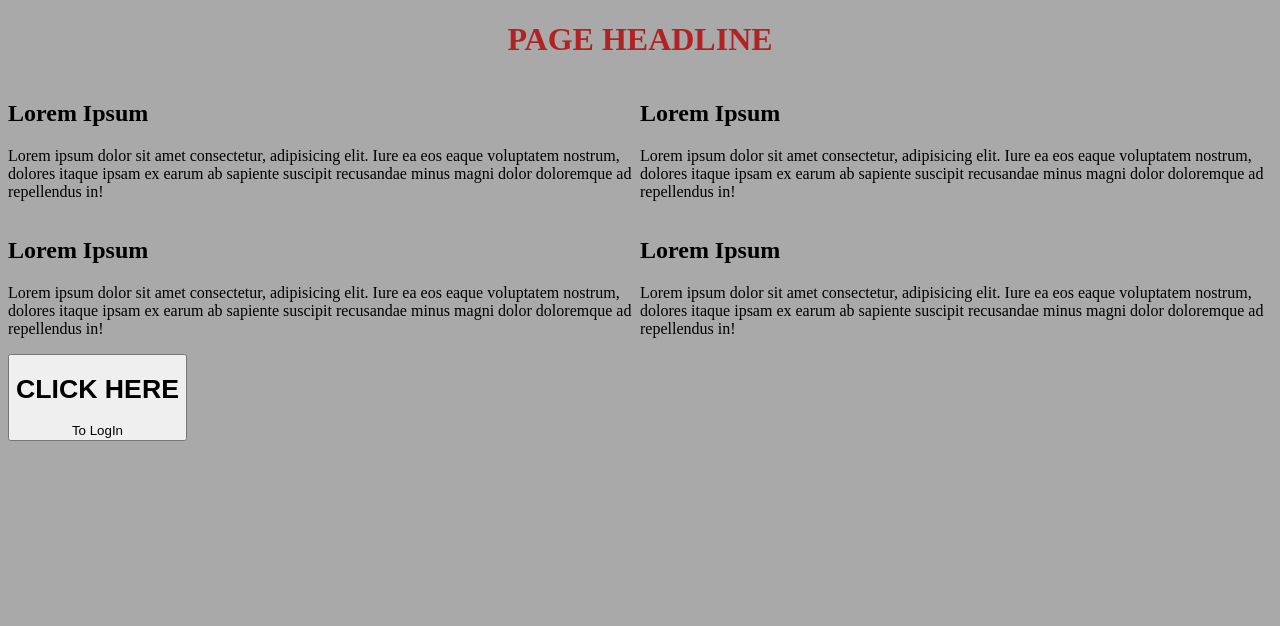
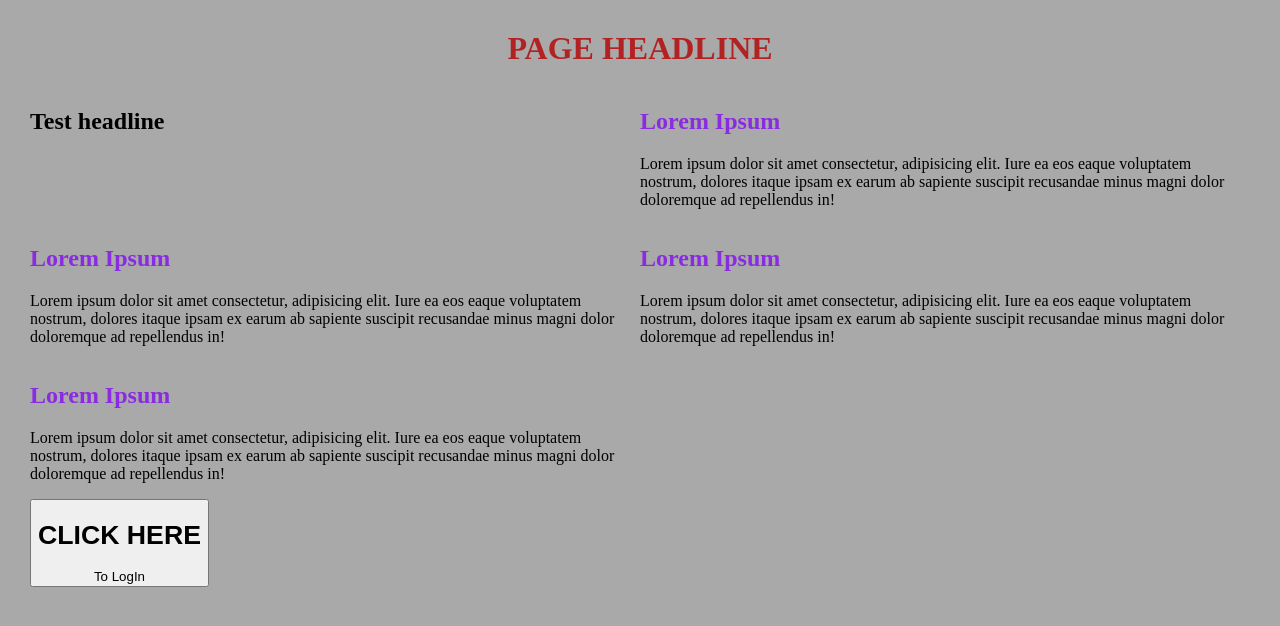
Before and after one commit to Bryscar20/python_curriculum, a Flask app: page / in a window 1280 px wide. Shown: the top 626 px of the page. Run offline with Flask 2, Linux system fonts and the light colour scheme.

Commit message:
html styleEmbed#1

```diff
--- a/login/Templates/index.html
+++ b/login/Templates/index.html
@@ -6,24 +6,27 @@
         <link rel="stylesheet" id="styles"  href="{{ url_for('static', filename='css/index.css') }}" />
     </head>
     <body>
-        <div class="headline">
+        <div class="headline" style=" color: firebrick;
+        text-align: center;
+        font-weight: bolder;">
             <h1>PAGE HEADLINE</h1>
         </div>
-        <div class="wrapper">
+        <div class="wrapper" style="display: grid; grid-template-columns: 1fr 1fr; grid-template-rows: repeat(min-width, 800px 1fr)">
+            <h2>Test headline</h2>
             <div class="one">
-                <h2>Lorem Ipsum</h2>
+                <strong><h2 style="color: blueviolet">Lorem Ipsum</h2></strong>
                 <p>Lorem ipsum dolor sit amet consectetur, adipisicing elit. Iure ea eos eaque voluptatem nostrum, dolores itaque ipsam ex earum ab sapiente suscipit recusandae minus magni dolor doloremque ad repellendus in!</p>
             </div>
             <div class="two">
-                <h2>Lorem Ipsum</h2>
+                <strong><h2 style="color: blueviolet">Lorem Ipsum</h2></strong>
                 <p>Lorem ipsum dolor sit amet consectetur, adipisicing elit. Iure ea eos eaque voluptatem nostrum, dolores itaque ipsam ex earum ab sapiente suscipit recusandae minus magni dolor doloremque ad repellendus in!</p>
             </div>
             <div class="three">
-                <h2>Lorem Ipsum</h2>
+                <strong><h2 style="color: blueviolet">Lorem Ipsum</h2></strong>
                 <p>Lorem ipsum dolor sit amet consectetur, adipisicing elit. Iure ea eos eaque voluptatem nostrum, dolores itaque ipsam ex earum ab sapiente suscipit recusandae minus magni dolor doloremque ad repellendus in!</p>
             </div>
             <div class="four">
-                <h2>Lorem Ipsum</h2>
+                <strong><h2 style="color: blueviolet">Lorem Ipsum</h2></strong>
                 <p>Lorem ipsum dolor sit amet consectetur, adipisicing elit. Iure ea eos eaque voluptatem nostrum, dolores itaque ipsam ex earum ab sapiente suscipit recusandae minus magni dolor doloremque ad repellendus in!</p>
             </div>
         </div>
--- a/login/static/css/index.css
+++ b/login/static/css/index.css
@@ -1,6 +1,6 @@
 body {
     background-color: darkgrey;
-    grid-gap: 10px;
+    margin: 30px 30px 30px 30px;
 }
 
 .headline {
```
